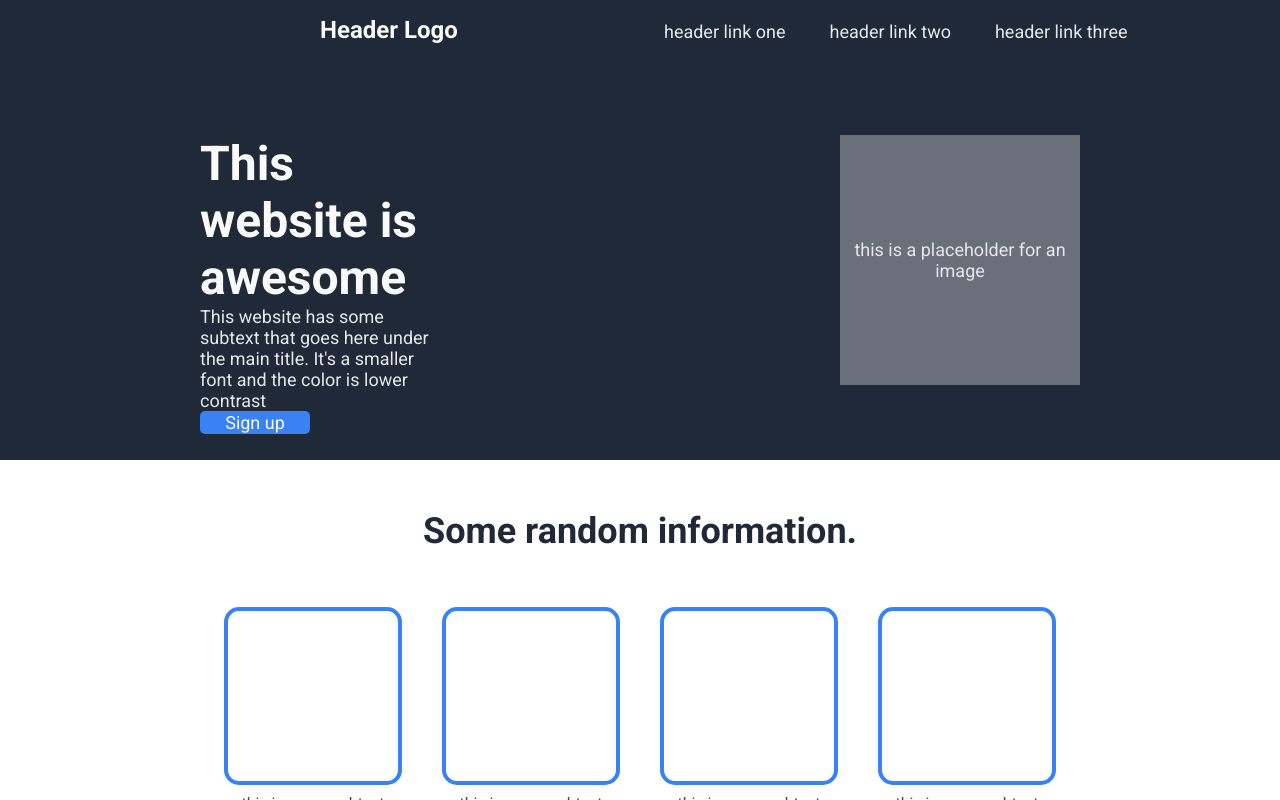
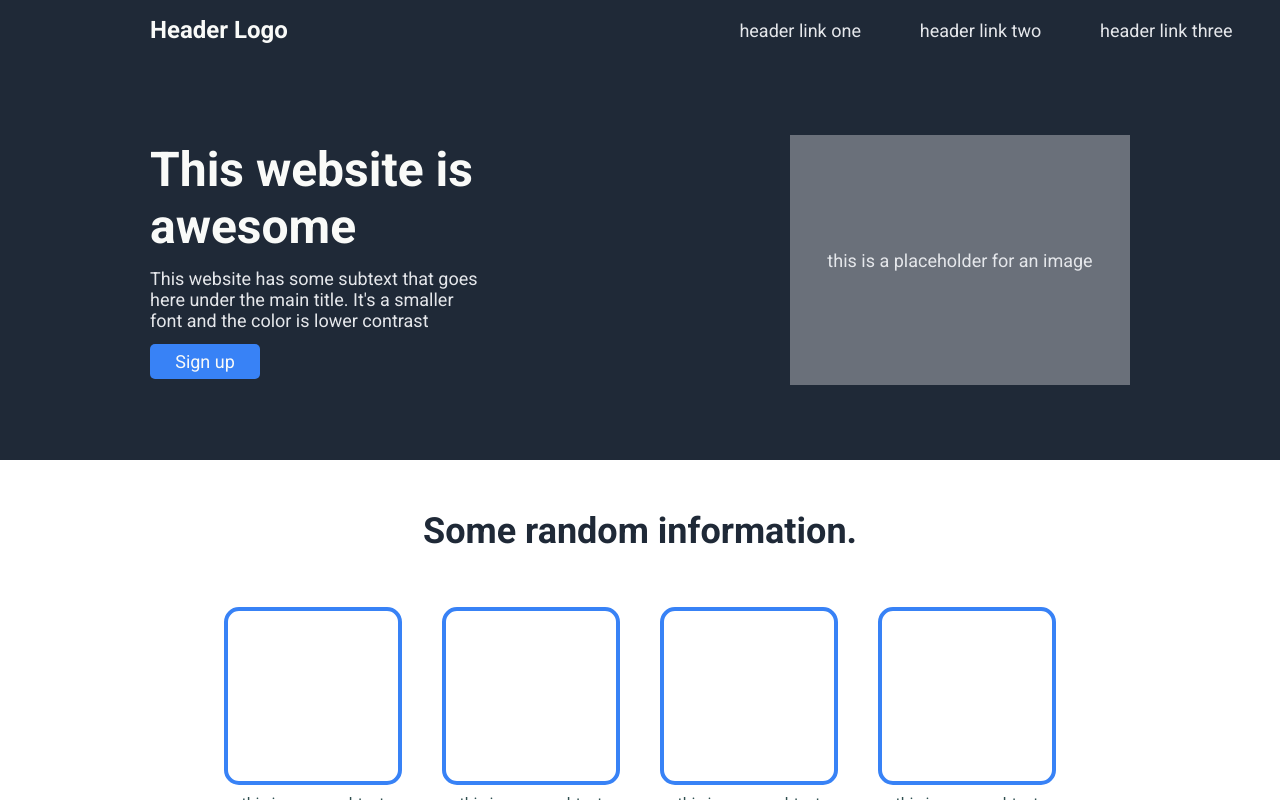
Before and after one commit to andrewhdurnford/odin-landingpage, a plain HTML site: page index.html in a window 1280 px wide. Drawn offline with Linux system fonts and the light colour scheme.

Commit message:
minor fixes

```diff
--- a/index.html
+++ b/index.html
@@ -1,13 +1,21 @@
 <!DOCTYPE html>
 <meta charset="utf-8" />
+<meta name="viewport" content="width=device-width, initial-scale=1.0" />
 <link rel="stylesheet" href="styles.css" />
 <html>
   <main>
     <header>
+      <div class="headerflex">
+        <div class="headerflexone">
           <h1>Header Logo</h1>
+        </div>
+        <div class="headerflextwo">
           <p>header link one</p>
           <p>header link two</p>
           <p>header link three</p>
+        </div>
+      </div>
+
       <div class="flex-container">
         <div>
           <h2>This website is awesome</h2>
@@ -42,12 +50,14 @@
           this is some subtext under an illustration or image
         </div>
       </div>
+      <div class="quote">
         <h4>
-        This is an inspiring quote, or a testimonial from a customer. Maybe it's
-        just filling up space, or maybe people will actually read it. Who knows?
-        All I know is that it looks nice.
+          This is an inspiring quote, or a testimonial from a customer. Maybe
+          it's just filling up space, or maybe people will actually read it. Who
+          knows? All I know is that it looks nice.
         </h4>
         <h5>-Thor, God of Thunder</h5>
+      </div>
       <div class="action">
         <div class="one">
           <h6>Call to action! It's time!</h6>
@@ -59,7 +69,7 @@
           <button>Sign up</button>
         </div>
       </div>
-      <footer>Copyright © The Odin Project 2021</footer>
+      <footer>Copyright © Andrew Durnford 2023</footer>
     </body>
   </main>
 </html>
--- a/styles.css
+++ b/styles.css
@@ -17,17 +17,31 @@ body {
 header {
   background-color: #1f2937;
 }
+
+.headerflex {
+  display: flex;
+  justify-content: center;
+}
+
+.headerflexone {
+  width: 600px;
+  margin: 0 150px 0;
+  text-align: left;
+}
+
+.headerflextwo {
+  width: 900px;
+  display: flex;
+  justify-content: center;
+}
+
 h1 {
-  display: inline-block;
-  width: 25%;
-  padding-left: 25%;
   font-size: 24px;
   color: #f9faf8;
 }
 p {
   display: inline-block;
-  margin-left: 20px;
-  margin-right: 20px;
+  margin: auto 5% auto;
   font-size: 18px;
   color: #e5e7eb;
 }
@@ -39,9 +53,9 @@ p {
 
 .flex-container div {
   display: flex;
-  margin: 75px 200px 75px;
+  margin: 75px 150px 75px;
   height: 250px;
-  width: 450px;
+  width: 600px;
   flex-direction: column;
   justify-content: space-around;
 }
@@ -105,7 +119,7 @@ h3 {
 .text {
   height: 50px;
   width: 170px;
-  margin: 0px 20px 250px;
+  margin: 0px 20px 0px;
   border: 4px solid #ffffff;
   text-align: center;
   color: darkslategrey;
@@ -120,14 +134,20 @@ h4 {
   font-weight: lighter;
   color: #1f2937;
 }
+
 h5 {
   width: 700px;
   margin: auto;
-  margin-bottom: 250px;
   text-align: right;
   font-size: 24px;
   color: #1f2937;
   font-style: bold;
+}
+
+.quote {
+  background-color: lightgray;
+  border: 125px solid lightgray;
+  margin: 125px 0 100px;
 }
 
 .action {
```
Lines whose indentation alone changed are shown as unchanged.
